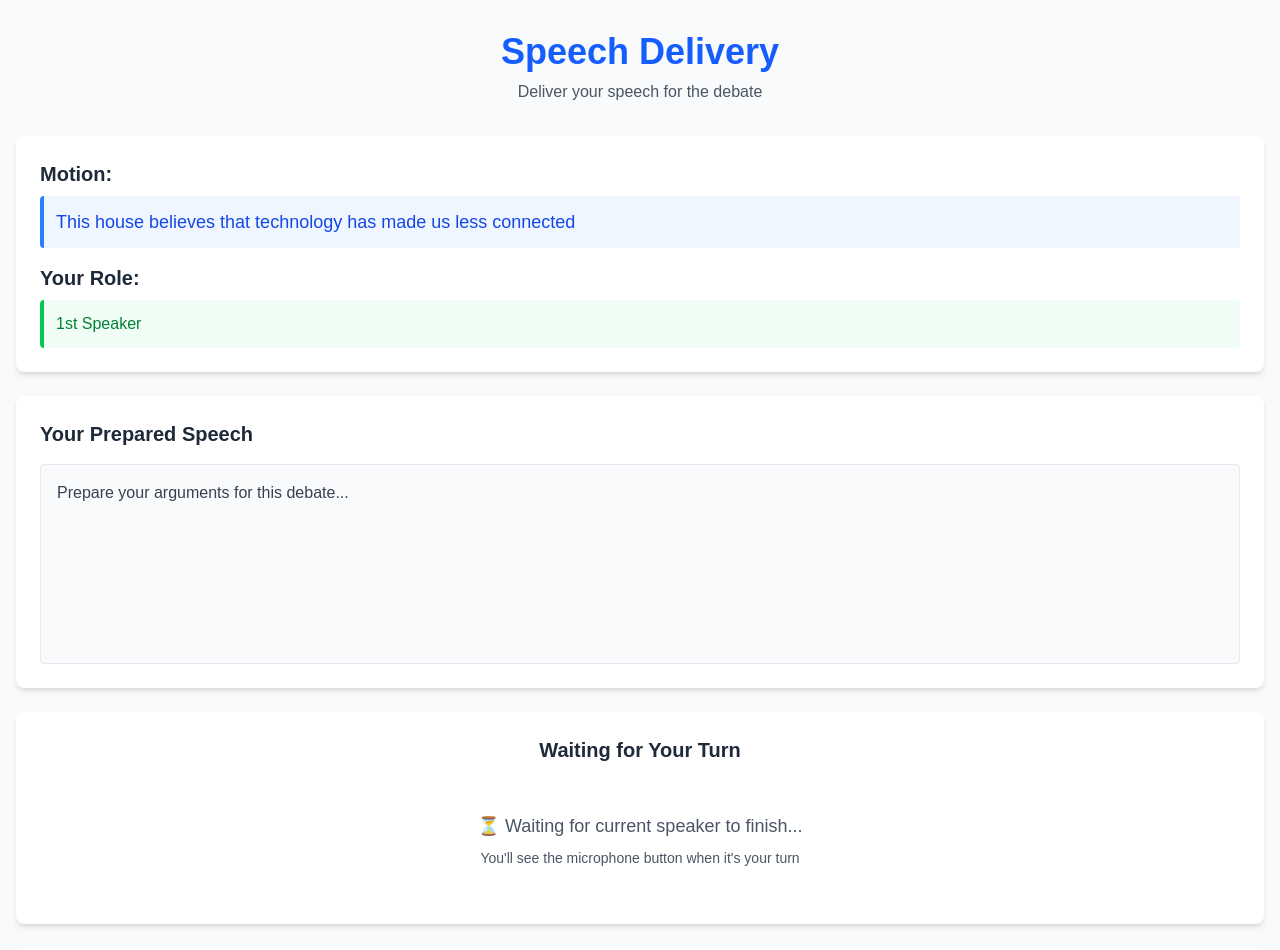
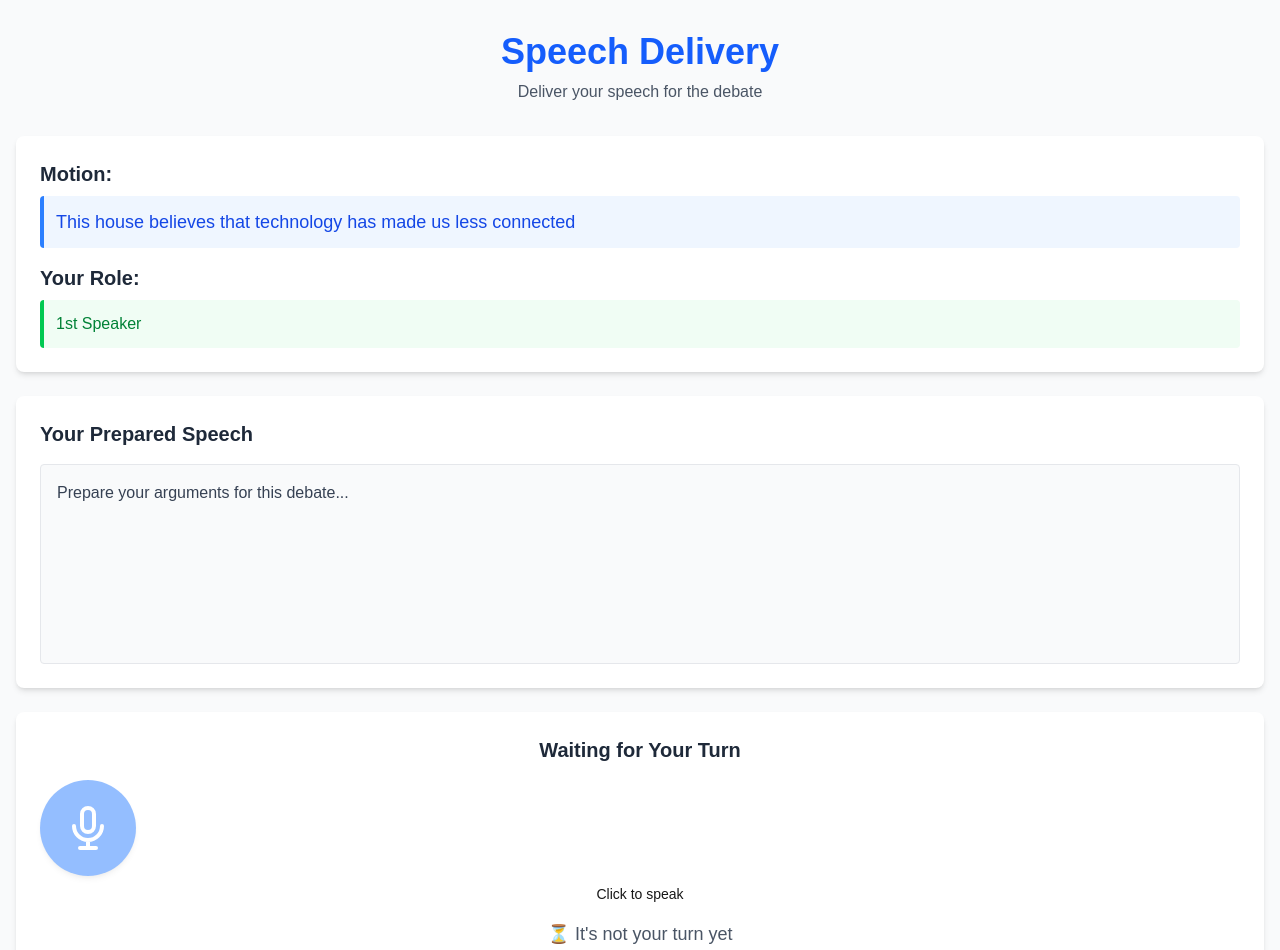
Before and after one commit to CoderAyaan-ui/DebateWithMe, a Next.js app: page /speech-delivery in a window 1280 px wide. Shown: the top 950 px of the page. Built offline with nearby package versions, Linux system fonts and the light colour scheme.

Commit message:
Fix mic button visibility - always show but disable when not your turn

```diff
--- a/app/speech-delivery/page.tsx
+++ b/app/speech-delivery/page.tsx
@@ -81,7 +81,8 @@ function SpeechDeliveryContent() {
 
   // Multiplayer polling for live transcript and speaker management
   useEffect(() => {
-    if (lobbyId && debateType) {
+    // Always run polling if we have debateType, with or without lobbyId
+    if (debateType) {
       const pollInterval = setInterval(async () => {
         try {
           const response = await fetch(`/api/lobby?debateType=${debateType}&getTranscript=true`);
@@ -126,7 +127,7 @@ function SpeechDeliveryContent() {
 
       return () => clearInterval(pollInterval);
     }
-  }, [lobbyId, debateType, searchParams]);
+  }, [debateType, searchParams]);
 
   // Update transcript when speaking and sync with server
   useEffect(() => {
@@ -392,28 +393,37 @@ function SpeechDeliveryContent() {
           </div>
         </div>
 
-        {/* Microphone Button - Only show when it's your turn */}
+        {/* Microphone Button - Show for testing, will be controlled by isMyTurn */}
         <div className="bg-white rounded-lg shadow-md p-6 mb-6">
           <h2 className="text-xl font-semibold text-gray-800 mb-4 text-center">
             {isMyTurn ? "Your Turn to Speak" : "Waiting for Your Turn"}
           </h2>
 
-          {isMyTurn ? (
-            <>
+          {/* Always show mic button for now - we'll control access via isMyTurn */}
           <MicrophoneButton
             isListening={isListening}
             isSupported={speechService.supported}
             onStart={handleStartListening}
             onStop={handleStopListening}
+            disabled={!isMyTurn} // Disable when not your turn
           />
+
           {error && (
             <div className="mt-4 text-center text-red-600">
               {error}
             </div>
           )}
 
+          {/* Turn status indicator */}
+          {!isMyTurn && (
+            <div className="mt-4 text-center text-gray-600">
+              <p className="text-lg">⏳ It's not your turn yet</p>
+              <p className="text-sm">Waiting for: {currentSpeakerName}</p>
+            </div>
+          )}
+
           {/* Finish Speech Button for Multiplayer */}
-              {lobbyId && (
+          {lobbyId && isMyTurn && (
             <div className="mt-4 text-center">
               <button
                 onClick={handleFinishSpeech}
@@ -421,15 +431,6 @@ function SpeechDeliveryContent() {
               >
                 Finish Speech & Next Speaker
               </button>
-                </div>
-              )}
-            </>
-          ) : (
-            <div className="text-center py-8">
-              <div className="text-gray-600">
-                <p className="text-lg mb-2">⏳ Waiting for current speaker to finish...</p>
-                <p className="text-sm">You'll see the microphone button when it's your turn</p>
-              </div>
             </div>
           )}
         </div>
```
Lines whose indentation alone changed are shown as unchanged.
